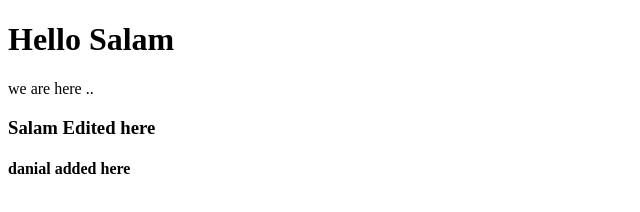
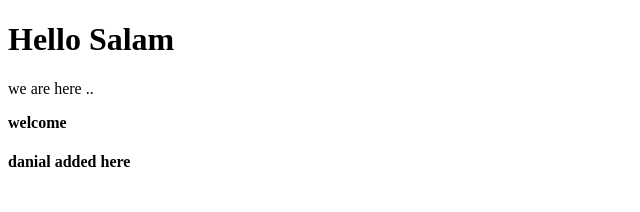
Before and after one commit to Salamm44/hello-world, a plain HTML site: page Danial/index.html in a window 1280 px wide. Shown: the whole page, without its empty margins (0-640 px from the left). Drawn offline with Linux system fonts and the light colour scheme.

Commit message:
added strong tag

```diff
--- a/Danial/index.html
+++ b/Danial/index.html
@@ -8,8 +8,8 @@
 
 <p> we are here ..</p>
 
-	<h3>Salam Edited here</h3>
 
+	<strong>welcome</strong>
 	<h4>danial added here</h4>
 </body>
 </html>
```
